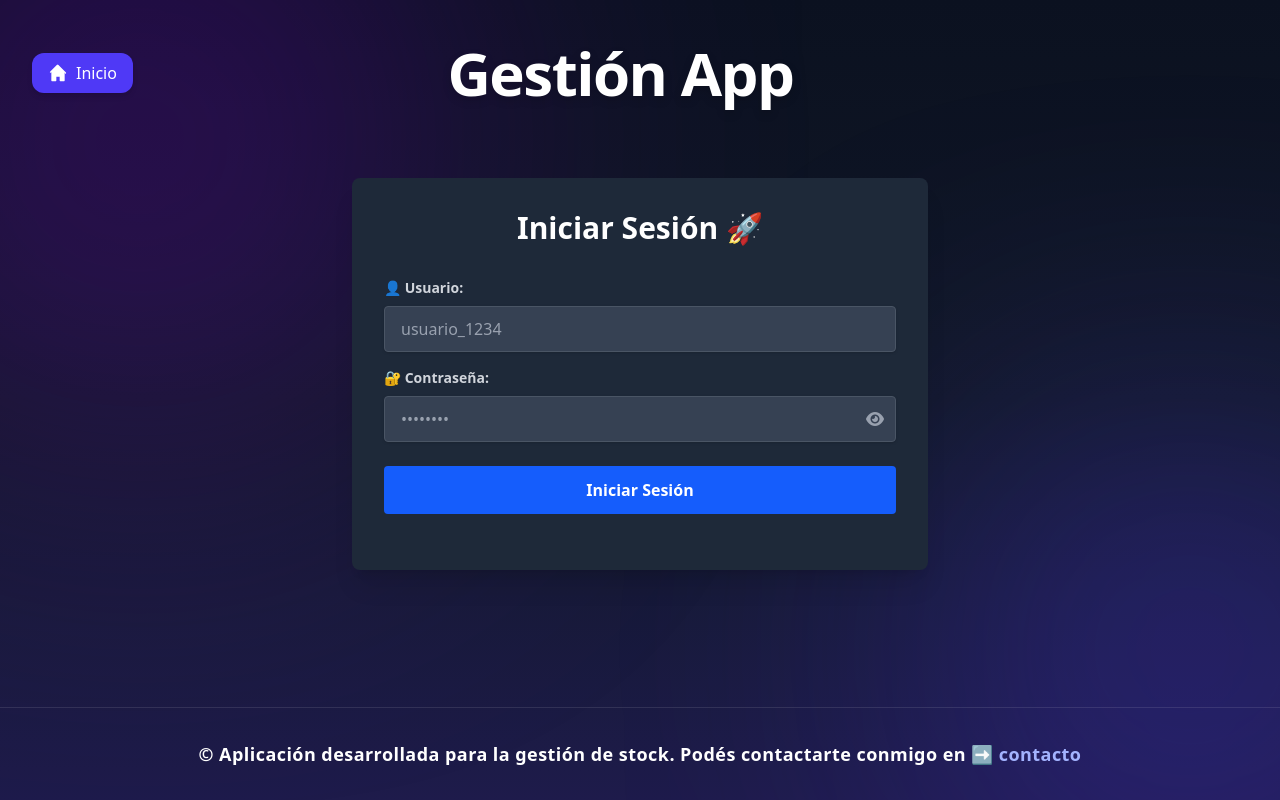
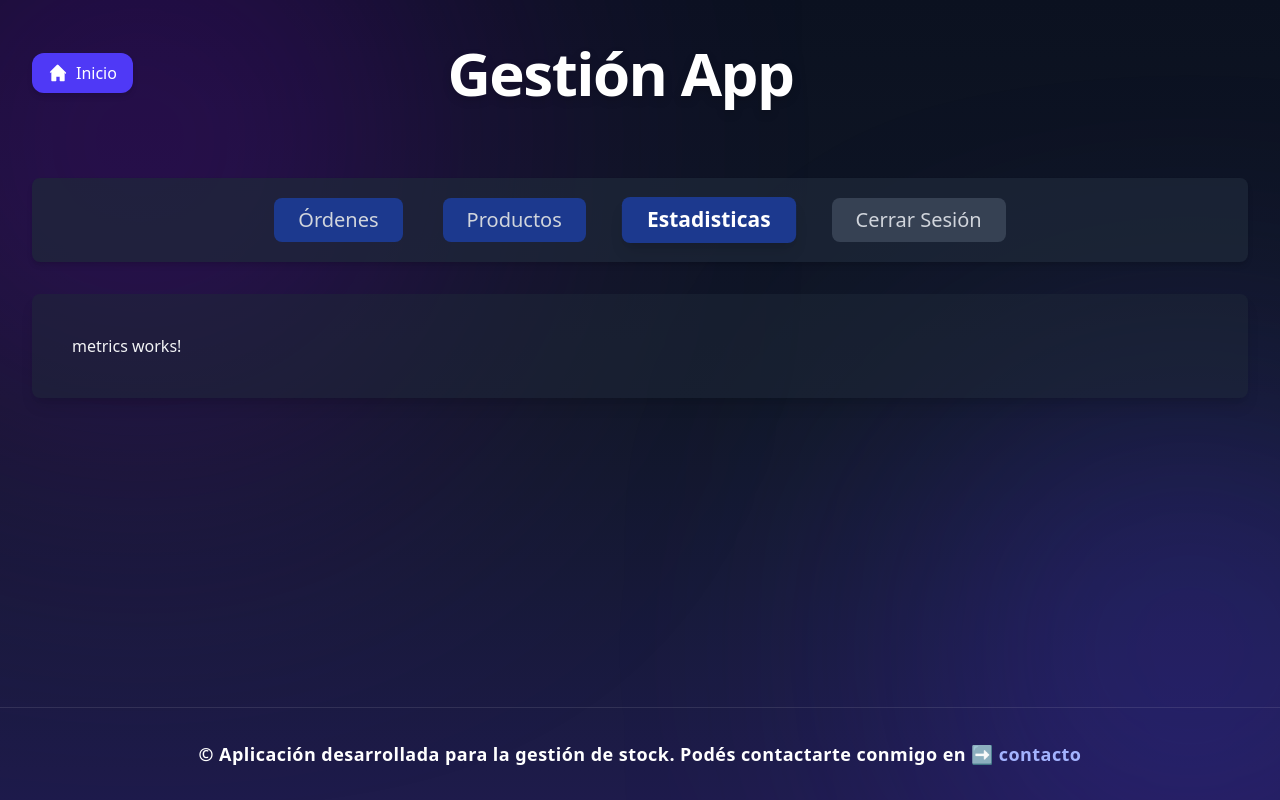
Before and after one commit to Marcosdaag/frontstock, an Angular app in the folder frontstock/: page /managment/metrics in a window 1280 px wide. Built offline with nearby package versions, Linux system fonts and the light colour scheme; sample sign-in values are in the browser's storage.

Commit message:
componente y cambios de semantica

```diff
--- a/frontstock/src/app/app-module.ts
+++ b/frontstock/src/app/app-module.ts
@@ -14,6 +14,7 @@ import { Products } from './components/products/products';
 import { Orders } from './components/orders/orders';
 import { Contact } from './components/contact/contact';
 import { Managment } from './components/managment/managment';
+import { Metrics } from './components/metrics/metrics';
 
 @NgModule({
   declarations: [
@@ -22,7 +23,8 @@ import { Managment } from './components/managment/managment';
     Products,
     Orders,
     Contact,
-    Managment
+    Managment,
+    Metrics
   ],
   imports: [
     BrowserModule,
--- a/frontstock/src/app/app.routing.ts
+++ b/frontstock/src/app/app.routing.ts
@@ -8,6 +8,7 @@ import { Products } from './components/products/products';
 import { Orders } from './components/orders/orders';
 import { Contact } from './components/contact/contact';
 import { Managment } from "./components/managment/managment";
+import { Metrics } from "./components/metrics/metrics";
 import { AuthGuard } from './auth/auth.guard';
 import { LoginGuard } from "./guards/login.guard";
 
@@ -20,6 +21,7 @@ const appRoutes: Routes = [
         children: [
             { path: 'products', component: Products },
             { path: 'orders', component: Orders },
+            { path: 'metrics', component: Metrics },
             { path: '', redirectTo: 'products', pathMatch: 'full' }
         ],
     },
--- a/frontstock/src/app/components/login/login.html
+++ b/frontstock/src/app/components/login/login.html
@@ -11,7 +11,7 @@
                 </label>
                 <input type="text" id="user" name="user"
                     class="shadow appearance-none border rounded w-full py-3 px-4 text-gray-700 leading-tight focus:outline-none focus:shadow-outline bg-gray-700 border-gray-600 text-white placeholder-gray-400"
-                    placeholder="usuario_1234" [(ngModel)]="username" required />
+                    placeholder="usuario_" [(ngModel)]="username" required />
             </div>
 
             <div class="mb-6">
--- a/frontstock/src/app/components/managment/managment.html
+++ b/frontstock/src/app/components/managment/managment.html
@@ -17,6 +17,13 @@
     Productos
   </a>
 
+  <a routerLink="metrics" routerLinkActive="bg-blue-600 text-white font-semibold shadow-lg scale-105" class="text-xl text-gray-300 font-medium bg-blue-900 py-2 px-6 rounded-lg
+            transition-all duration-300 ease-in-out
+            hover:bg-blue-700 hover:text-white hover:shadow-lg hover:scale-105
+            w-full md:w-auto text-center">
+    Estadisticas
+  </a>
+
   <button (click)="logout()" type="button" class="text-xl text-gray-300 font-medium bg-gray-700 py-2 px-6 rounded-lg
                  transition-all duration-300 ease-in-out
                  hover:bg-red-600 hover:text-white hover:shadow-lg hover:scale-105
--- /dev/null
+++ b/frontstock/src/app/components/metrics/metrics.html
@@ -0,0 +1 @@
+<p>metrics works!</p>
```
Also changed, not shown: frontstock/src/app/components/metrics/metrics.ts (added, +11 -0 lines), frontstock/src/app/components/metrics/metrics.css (added), 1 other file (tests, documents, lock files or other folders).
